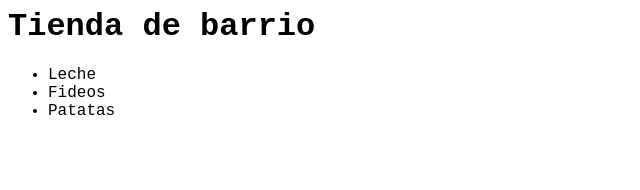
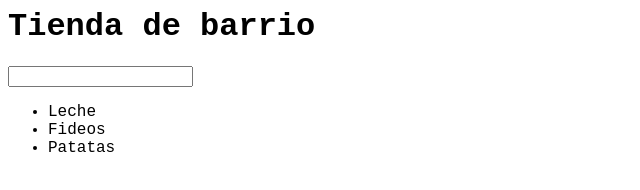
Before and after one commit to Ditmar/github, a website with bundled scripts: page index.html in a window 1280 px wide. Shown: the whole page, without its empty margins (0-640 px from the left). Built offline with nearby package versions, Linux system fonts and the light colour scheme.

Commit message:
new code

```diff
--- a/index.html
+++ b/index.html
@@ -11,6 +11,10 @@
     <h1>
         Tienda de barrio
     </h1>
+    <form id="form">
+        <input id="inputtxt" type="text" />
+    </form>
+
     <ul id="list">
 
     </ul>
--- a/scripts/main.js
+++ b/scripts/main.js
@@ -1,15 +1,26 @@
 import ManagementProducts from "./MagementProducts.js";
 const main = () => {
-  let [addProducts, removeProducts, updateProducts, getProducts] =
+  const [addProducts, removeProducts, updateProducts, getProducts] =
     ManagementProducts();
-  const products = getProducts();
+
   console.log(getProducts());
   let tagList = document.getElementById("list");
-  let result = products.reduce((html, items) => {
-    html = html + `<li>${items}</li>`;
-    return html;
-  }, "");
-  console.log(result);
-  tagList.innerHTML = result;
+  let inputDom = document.getElementById("inputtxt");
+  let form = document.getElementById("form");
+  form.addEventListener("submit", (e) => {
+    e.preventDefault();
+    addProducts(inputDom.value);
+    render();
+    inputDom.value = "";
+  });
+  const render = () => {
+    const products = getProducts();
+    let result = products.reduce((html, items) => {
+      html = html + `<li>${items}</li>`;
+      return html;
+    }, "");
+    tagList.innerHTML = result;
+  };
+  render();
 };
 main();
```
